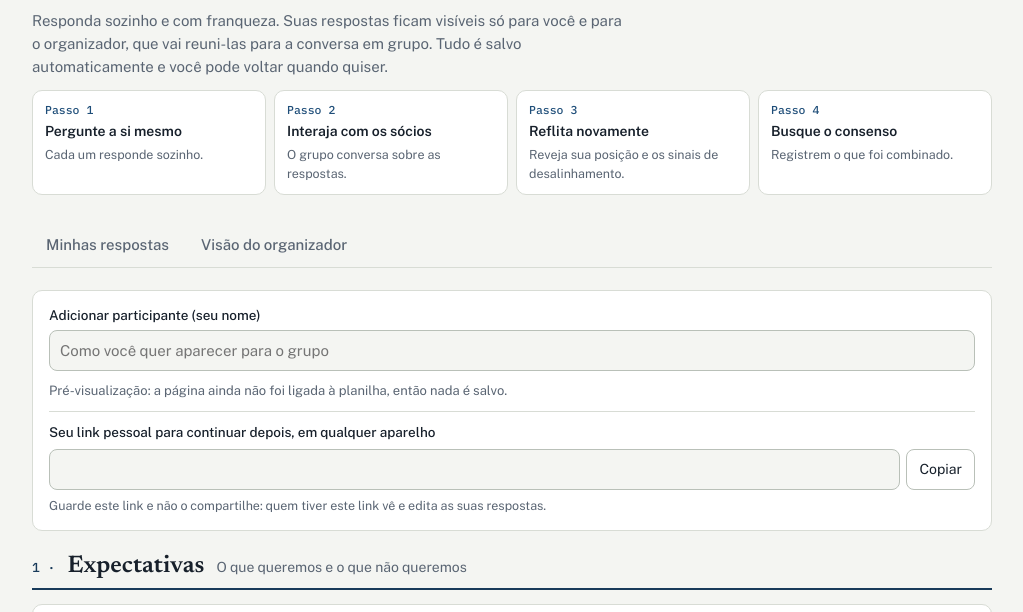
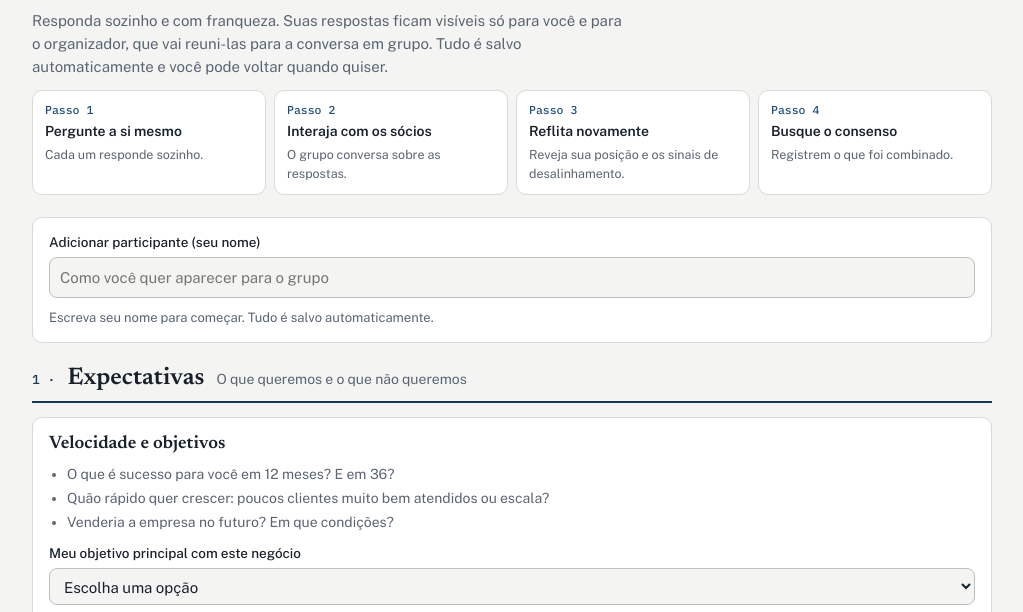
Before and after one commit to caiquemattos/canvas-socios, a plain HTML site: page index.html in a window 1280 px wide. Shown: the part 148-760 px from the top of the page, without its empty margins (128-1151 px from the left). Drawn offline with nearby package versions, Linux system fonts and the light colour scheme.

Commit message:
Add files via upload

```diff
--- a/index.html
+++ b/index.html
@@ -32,6 +32,7 @@
   --f1:#a3c8ea; --f2:#8bb7de; --f3:#73a7d4; --f4:#9eabb8;
   --mark:#e2b35e; --mark-soft:#30271a; --ok:#73c595; --warn:#ec9a80; --warn-soft:#3a2219;
   color-scheme:dark}
+[hidden]{display:none!important}
 *{box-sizing:border-box}
 html{color-scheme:light}
 .linkbox{display:flex;flex-direction:column;gap:6px;border-top:1px solid var(--line);padding-top:10px}
@@ -167,7 +168,7 @@ footer{color:var(--muted);font-size:12.5px;border-top:1px solid var(--line);padd
 <script>
 (function(){
 /* ======== CONFIGURAÇÃO: cole aqui a URL do App da Web do Apps Script (termina em /exec) ======== */
-const API_URL="COLE_AQUI_A_URL_DO_APPS_SCRIPT";
+const API_URL="https://script.google.com/macros/s/AKfycbziCsAyCJytPOHp1E4FCLIoC_-NEOMuwcQAT6S1cQvEbVM9HbhGzX5EW7DIpN1jaUa7Ww/exec";
 /* ============================================================================================== */
 
 const OBJ=["Renda complementar","Construir um ativo de valor","Propósito com a classe médica","Aprendizado e rede"];
@@ -294,6 +295,7 @@ function saveCons(k,v){clearTimeout(consTimers[k]);consTimers[k]=setTimeout(asyn
 function showTab(t){document.querySelectorAll(".tab").forEach(b=>b.setAttribute("aria-selected",b.dataset.tab===t?"true":"false"));$("#p-responder").hidden=t!=="responder";$("#p-admin").hidden=t!=="admin"}
 document.querySelectorAll(".tab").forEach(b=>b.addEventListener("click",()=>showTab(b.dataset.tab)));
 
+window.addEventListener("hashchange",()=>location.reload());
 /* ---------- início ---------- */
 buildForm();
 (async()=>{
```
